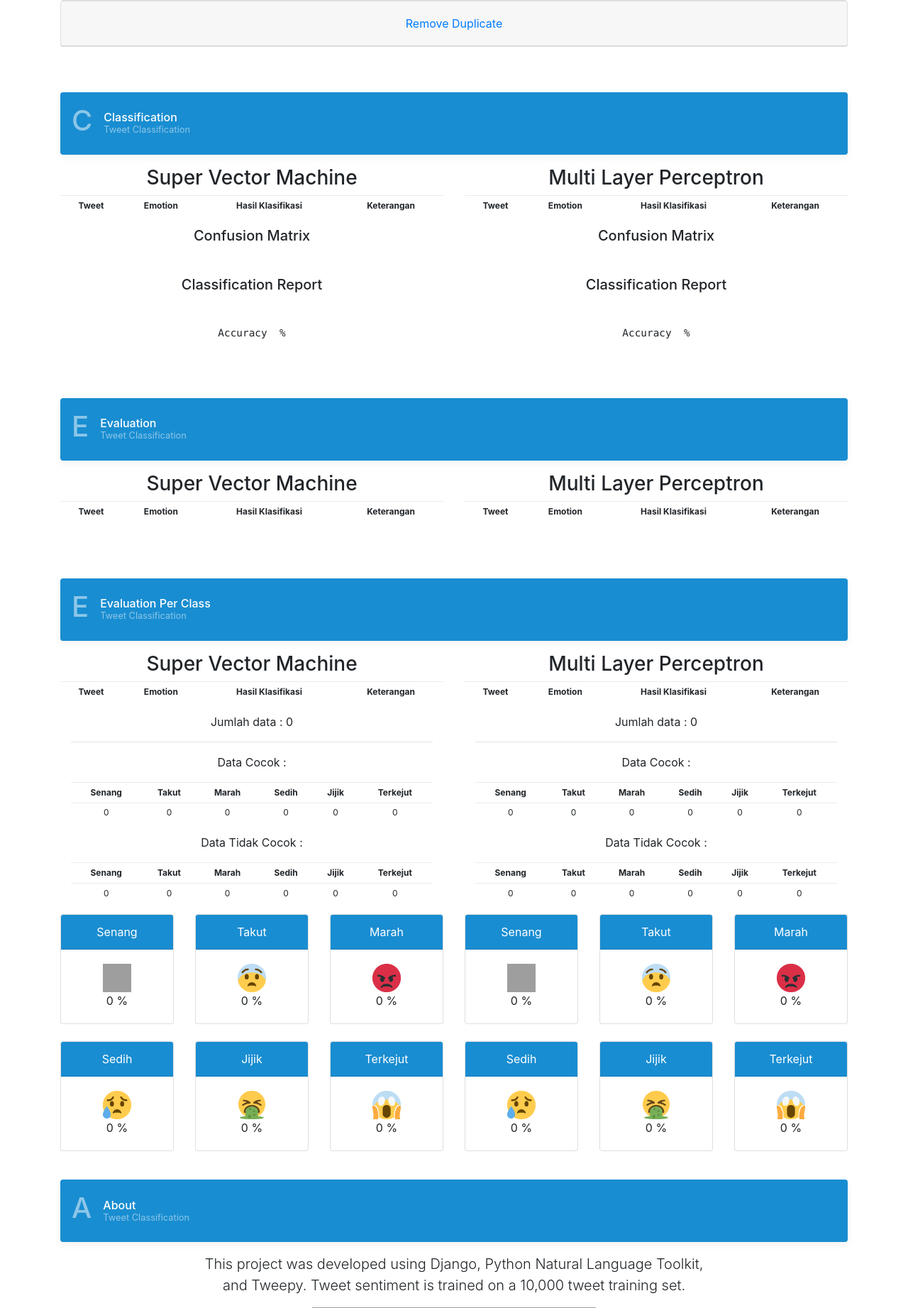
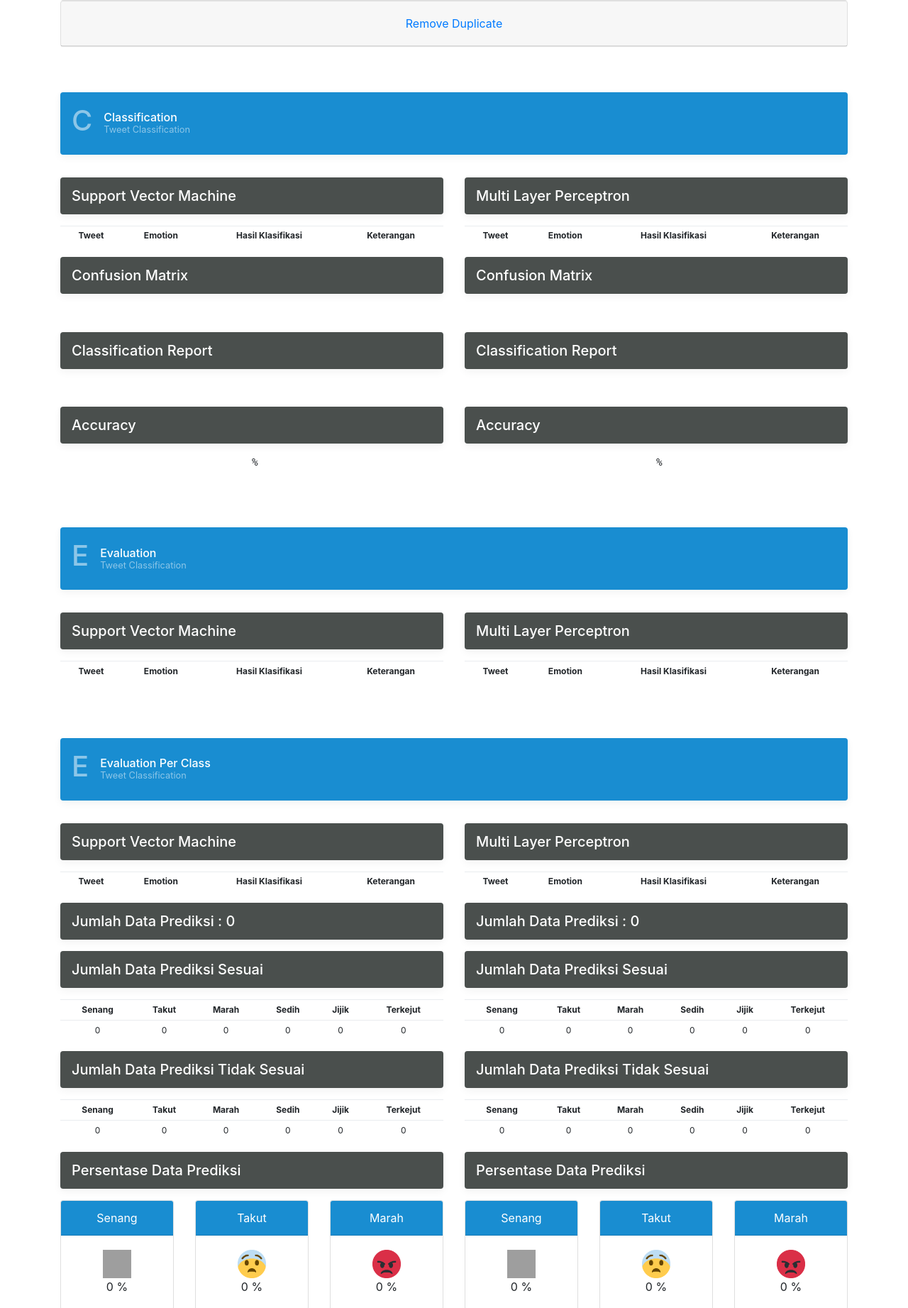
Before and after one commit to jbkalit/Sentiment-Analysis-Final-Project-Django, a Django app: page / in a window 1280 px wide. Shown: the part 1630-3473 px from the top of the page at 71% size. Run offline with Django 3.2, Linux system fonts and the light colour scheme; parts of the project's set-up code (start-up, migrations or seed data) failed here and were passed over; some libraries are stand-ins or nearby versions; grey boxes are pictures that could not be loaded.

Commit message:
modifikasi UI

```diff
--- a/SentimentAnalysis/static/startbootstrap-scrolling-nav-gh-pages/css/modif.css
+++ b/SentimentAnalysis/static/startbootstrap-scrolling-nav-gh-pages/css/modif.css
@@ -70,6 +70,8 @@
 
 .bg-purple { background-color: #198dd1; }
 
+.bg-grey { background-color: #4a4f4d; }
+
 .border-bottom { border-bottom: 1px solid #e5e5e5; }
 
 .box-shadow { box-shadow: 0 .25rem .75rem rgba(0, 0, 0, .05); }
--- a/SentimentAnalysis/templates/SentimentAnalysis/index.html
+++ b/SentimentAnalysis/templates/SentimentAnalysis/index.html
@@ -568,7 +568,10 @@
 
     <div class="row">
     <div class="col-md-6 mx-auto" style="text-align:center;">
-      <h3>Super Vector Machine</h3>
+
+    <div class="d-flex align-items-center p-3 my-3 text-white-50 bg-grey rounded box-shadow">
+          <h5 class="mb-0 text-white lh-100">Support Vector Machine</h5>
+    </div>
             <table class="table table-sm bordered table-condensed">
               <thead>
                 <tr>
@@ -590,15 +593,26 @@
              </tbody>
            </table>
 
-            <h5>Confusion Matrix</h5>
+            <div class="d-flex align-items-center p-3 my-3 text-white-50 bg-grey rounded box-shadow">
+              <h5 class="mb-0 text-white lh-100">Confusion Matrix</h5>
+            </div>
             <pre><code>{{ conf }}</code></pre>
-            <h5>Classification Report</h5>
+            <div class="d-flex align-items-center p-3 my-3 text-white-50 bg-grey rounded box-shadow">
+              <h5 class="mb-0 text-white lh-100">Classification Report</h5>
+            </div>
             <pre><code>{{ report }}</code></pre>
-            <pre><code>Accuracy {{ accuracy }}%</code></pre>
+            <div class="d-flex align-items-center p-3 my-3 text-white-50 bg-grey rounded box-shadow">
+            <h5 class="mb-0 text-white lh-100">Accuracy</h5>
+            </div>
+            <pre><code>{{ accuracy }} % </code></pre>
 
           </div>
           <div class="col-md-6 mx-auto" style="text-align:center;">
-      <h3>Multi Layer Perceptron</h3>
+
+<div class="d-flex align-items-center p-3 my-3 text-white-50 bg-grey rounded box-shadow">
+          <h5 class="mb-0 text-white lh-100">Multi Layer Perceptron</h5>
+</div>
+
             <table class="table table-sm bordered table-condensed">
               <thead>
                 <tr>
@@ -619,11 +633,19 @@
               {% endfor %}
              </tbody>
            </table>
-          <h5>Confusion Matrix</h5>
+
+            <div class="d-flex align-items-center p-3 my-3 text-white-50 bg-grey rounded box-shadow">
+            <h5 class="mb-0 text-white lh-100">Confusion Matrix</h5>
+            </div>
             <pre><code>{{ conf }}</code></pre>
-            <h5>Classification Report</h5>
+            <div class="d-flex align-items-center p-3 my-3 text-white-50 bg-grey rounded box-shadow">
+            <h5 class="mb-0 text-white lh-100">Classification Report</h5>
+            </div>
             <pre><code>{{ report }}</code></pre>
-            <pre><code>Accuracy {{ accuracy }}%</code></pre>
+            <div class="d-flex align-items-center p-3 my-3 text-white-50 bg-grey rounded box-shadow">
+            <h5 class="mb-0 text-white lh-100">Accuracy</h5>
+            </div>
+            <pre><code>{{ accuracy }} % </code></pre>
 
           </div>
         </div>
@@ -642,7 +664,9 @@
     </div>
     <div class="row">
     <div class="col-md-6 mx-auto" style="text-align:center;">
-      <h3>Super Vector Machine</h3>
+      <div class="d-flex align-items-center p-3 my-3 text-white-50 bg-grey rounded box-shadow">
+              <h5 class="mb-0 text-white lh-100">Support Vector Machine</h5>
+            </div>
             <table class="table table-sm bordered table-condensed">
               <thead>
                 <tr>
@@ -665,7 +689,9 @@
            </table>
           </div>
       <div class="col-md-6 mx-auto" style="text-align:center;">
-      <h3>Multi Layer Perceptron</h3>
+      <div class="d-flex align-items-center p-3 my-3 text-white-50 bg-grey rounded box-shadow">
+              <h5 class="mb-0 text-white lh-100">Multi Layer Perceptron</h5>
+            </div>
             <table class="table table-sm bordered table-condensed">
               <thead>
                 <tr>
@@ -703,7 +729,9 @@
       </div>
         <div class="row">
            <div class="col-md-6 mx-auto" style="text-align:center;">
-      <h3>Super Vector Machine</h3>
+      <div class="d-flex align-items-center p-3 my-3 text-white-50 bg-grey rounded box-shadow">
+              <h5 class="mb-0 text-white lh-100">Support Vector Machine</h5>
+        </div>
             <table class="table table-sm bordered table-condensed">
               <thead>
                 <tr>
@@ -725,10 +753,13 @@
              </tbody>
            </table>
 
-  <div class="col mx-auto">
-  <p class="mb-0">Jumlah data : {{ total }} </p>
-  <hr>
-  <p>Data Cocok : </p>
+
+  <div class="d-flex align-items-center p-3 my-3 text-white-50 bg-grey rounded box-shadow">
+              <h5 class="mb-0 text-white lh-100">Jumlah Data Prediksi : {{ total }}</h5>
+            </div>
+  <div class="d-flex align-items-center p-3 my-3 text-white-50 bg-grey rounded box-shadow">
+              <h5 class="mb-0 text-white lh-100">Jumlah Data Prediksi Sesuai</h5>
+            </div>
   <table class="table table-sm bordered table-condensed">
               <thead>
                 <tr>
@@ -751,7 +782,9 @@
                   </tr>
              </tbody>
            </table>
-  <p>Data Tidak Cocok : </p>
+  <div class="d-flex align-items-center p-3 my-3 text-white-50 bg-grey rounded box-shadow">
+              <h5 class="mb-0 text-white lh-100">Jumlah Data Prediksi Tidak Sesuai</h5>
+            </div>
   <table class="table table-sm bordered table-condensed">
               <thead>
                 <tr>
@@ -774,8 +807,10 @@
                   </tr>
              </tbody>
            </table>
-  </div>
 
+  <div class="d-flex align-items-center p-3 my-3 text-white-50 bg-grey rounded box-shadow">
+              <h5 class="mb-0 text-white lh-100">Persentase Data Prediksi</h5>
+            </div>
   <div class="row">
   <div class="col-sm-4 mb-4">
     <div class="card">
@@ -835,8 +870,12 @@
 
           </div>
         </div>
+
       <div class="col-md-6 mx-auto" style="text-align:center;">
-      <h3>Multi Layer Perceptron</h3>
+
+     <div class="d-flex align-items-center p-3 my-3 text-white-50 bg-grey rounded box-shadow">
+              <h5 class="mb-0 text-white lh-100">Multi Layer Perceptron</h5>
+        </div>
             <table class="table table-sm bordered table-condensed">
               <thead>
                 <tr>
@@ -858,10 +897,13 @@
              </tbody>
            </table>
 
-    <div class="col mx-auto">
-  <p class="mb-0">Jumlah data : {{ total }} </p>
-  <hr>
-  <p>Data Cocok : </p>
+
+  <div class="d-flex align-items-center p-3 my-3 text-white-50 bg-grey rounded box-shadow">
+              <h5 class="mb-0 text-white lh-100">Jumlah Data Prediksi : {{ total }}</h5>
+            </div>
+  <div class="d-flex align-items-center p-3 my-3 text-white-50 bg-grey rounded box-shadow">
+              <h5 class="mb-0 text-white lh-100">Jumlah Data Prediksi Sesuai</h5>
+            </div>
   <table class="table table-sm bordered table-condensed">
               <thead>
                 <tr>
@@ -884,7 +926,9 @@
                   </tr>
              </tbody>
            </table>
-  <p>Data Tidak Cocok : </p>
+  <div class="d-flex align-items-center p-3 my-3 text-white-50 bg-grey rounded box-shadow">
+              <h5 class="mb-0 text-white lh-100">Jumlah Data Prediksi Tidak Sesuai</h5>
+            </div>
   <table class="table table-sm bordered table-condensed">
               <thead>
                 <tr>
@@ -907,8 +951,10 @@
                   </tr>
              </tbody>
            </table>
-  </div>
 
+  <div class="d-flex align-items-center p-3 my-3 text-white-50 bg-grey rounded box-shadow">
+              <h5 class="mb-0 text-white lh-100">Persentase Data Prediksi</h5>
+            </div>
   <div class="row">
   <div class="col-sm-4 mb-4">
     <div class="card">
@@ -965,10 +1011,11 @@
   </div>
 </div>
 
-        </div>
       </div>
+    </div>
+    </div>
     <br></br>
-    </section>
+  </section>
 
     <section id="contact">
       <div class="container">
@@ -978,7 +1025,8 @@
           <h6 class="mb-0 text-white lh-100">About</h6>
           <small>Tweet Classification</small>
         </div>
-      </div>
+        </div>
+
         <div class="row">
           <div class="col-lg-8 mx-auto" style="text-align:center;">
             <p class="lead">This project was developed using Django, Python Natural Language Toolkit, and Tweepy.
```
